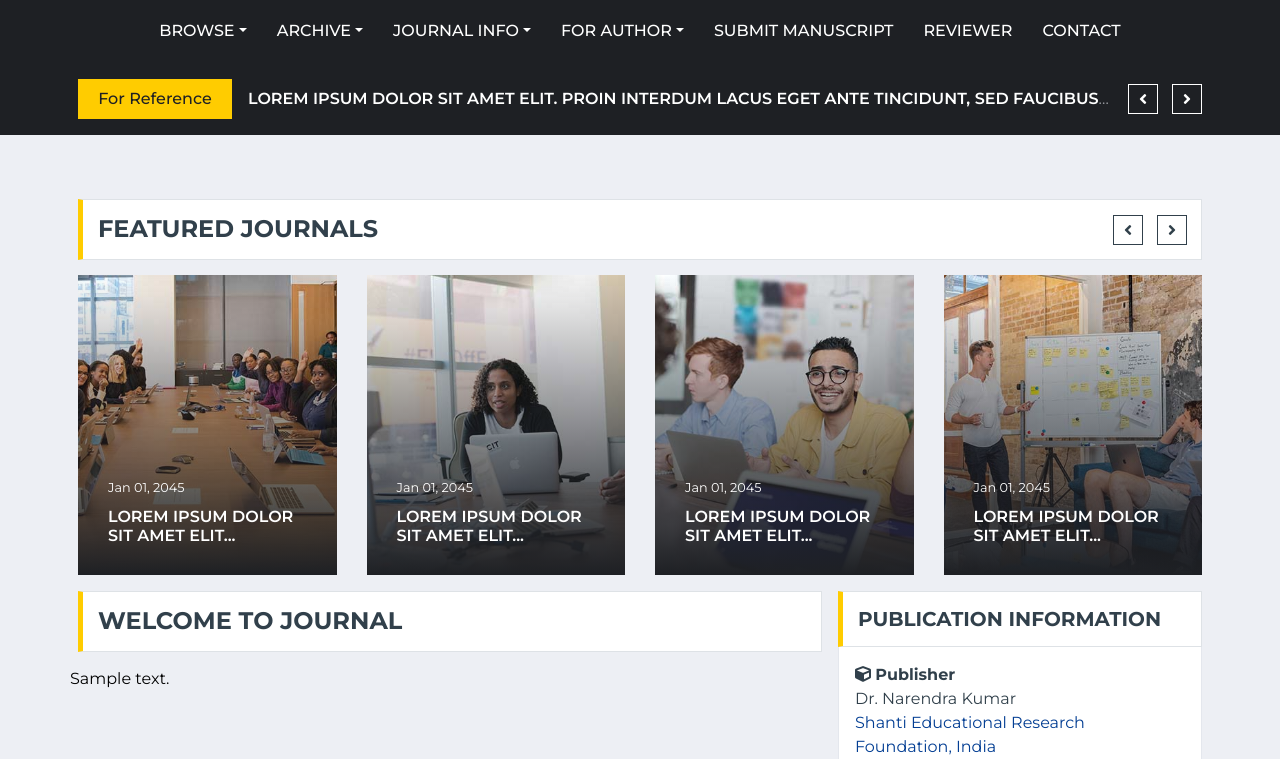
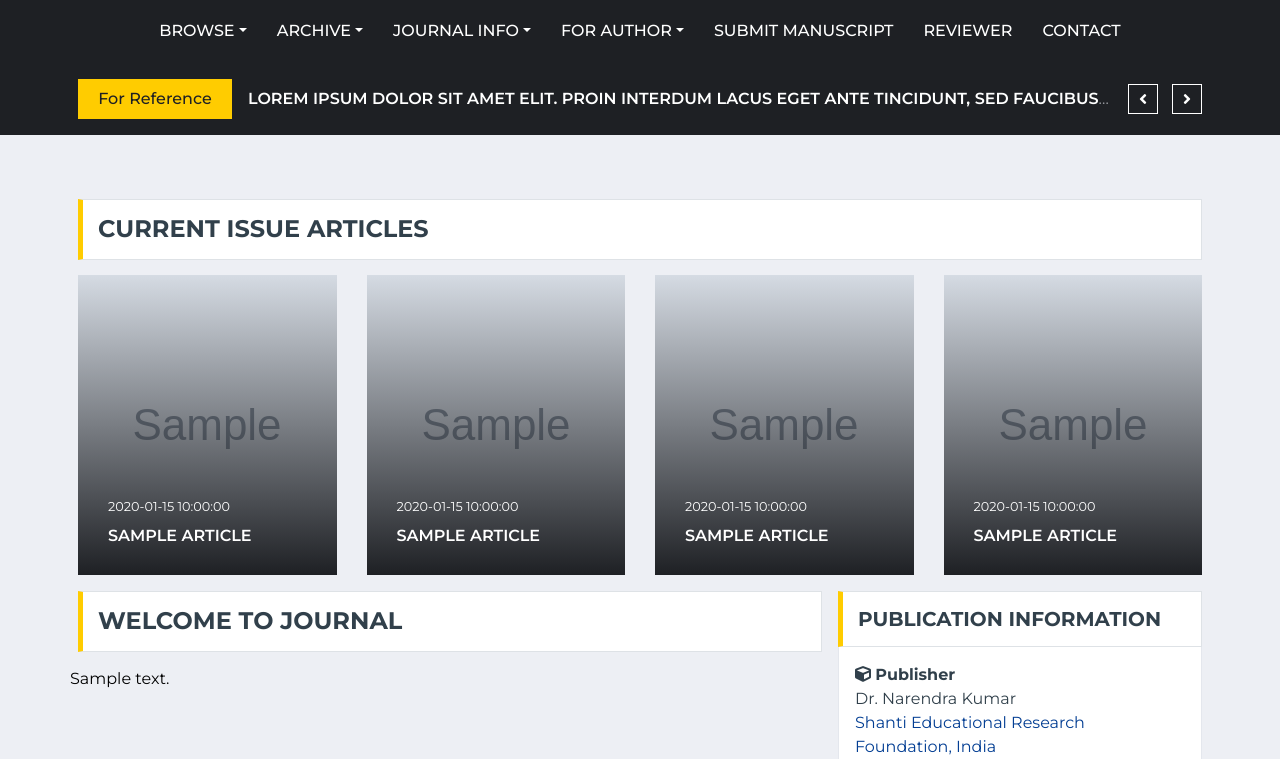
Before and after one commit to godstark82/abhi-journals, a Flask app: template templates/index.html in a window 1280 px wide. Shown: the part 140-899 px from the top of the page. Run offline with Flask 2, Linux system fonts and the light colour scheme; the template is opened without the code that fills it: most values are stand-ins (such as "Sample title", 1, 10 or a date in 2020); grey boxes marked "Sample" are stand-in pictures; parts of the project's set-up code (start-up, migrations or seed data) failed here and were passed over; some libraries are stand-ins or nearby versions.

Commit message:
added articles page and issue page nav

```diff
--- a/main.py
+++ b/main.py
@@ -14,8 +14,8 @@ from google.api_core.exceptions import InvalidArgument
 #! Flask app
 app = Flask(__name__)
 app.secret_key = 'journalwebx8949328001'
-app.config['SERVER_NAME'] = 'abhijournals.com'
-# app.config['SERVER_NAME'] = 'localhost:5000'
+# app.config['SERVER_NAME'] = 'abhijournals.com'
+app.config['SERVER_NAME'] = 'localhost:5000'
 
 db = get_db()
 
@@ -23,7 +23,7 @@ db = get_db()
 all_journals = journal_service.get_all_journals()
 journal: JournalModel = None
 
-def get_journal(all_journals: List[JournalModel], subdomain: str)-> Optional[JournalModel]:
+def get_journal(all_journals: List[JournalModel], subdomain: str = "main")-> Optional[JournalModel]:
     journal = None
     for journalItem in all_journals:
         if journalItem.domain == subdomain:
@@ -35,9 +35,6 @@ def get_journal(all_journals: List[JournalModel], subdomain: str)-> Optional[Jou
     journal_details = journal_service.get_journal(journal.id)
     return journal_details
 
-journal = get_journal(all_journals, "main")
-
-print(journal.to_dict())
 
 
 # Add a route for the root domain
@@ -63,9 +60,13 @@ def Home(subdomain):
     associate_editors_list = [member.name for member in all_editorial_board_members if member.role == EditorialRole.ASSOCIATE_EDITOR]
     chief_editor_names = [member.name for member in all_editorial_board_members if member.role == EditorialRole.CHIEF_EDITOR]
 
+    # Fetch articles from Firestore
+    articles = journal.get_all_artcles_of_active_issues()
+
     # Return the home page with the fetched content and editorial board data
     return render_template(
         Paths.INDEX,
+        articles=articles,
         content=content,
         editors=editors_list,
         chief_editor_name=chief_editor_names,
@@ -80,14 +81,14 @@ def Home(subdomain):
 @app.route(Routes.CURRENT_ISSUE, subdomain='<subdomain>')
 def currissue(subdomain):
     # Find the journal that matches the subdomain
-    journal = get_journal(all_journals, subdomain)
+    journal = get_journal(all_journals, subdomain = subdomain)
+    error_message = None
 
     # Fetch active volumes for the current journal
     active_volume_ids = [vol.id for vol in journal.get_all_active_volumes()]
 
     if not active_volume_ids:
         error_message = "No active volumes found for this journal"
-        return render_template(Paths.CURRENT_ISSUE, articles=[], error_message=error_message), 404
 
     # Fetch active issue IDs based on active volumes for the current journal
 
@@ -95,15 +96,13 @@ def currissue(subdomain):
 
     if not active_issue_ids:
         error_message = "No active issues found for this journal"
-        return render_template(Paths.CURRENT_ISSUE, articles=[], error_message=error_message), 404
 
     # Fetch articles from Firestore
     articles = journal.get_all_artcles_of_active_issues()
 
     # Extract titles from articles
 
-    return render_template(Paths.CURRENT_ISSUE, articles=articles, error_message=None, subdomain=subdomain)
-
+    return render_template(Paths.CURRENT_ISSUE, articles=articles, error_message=error_message, subdomain=subdomain)
 
 
 @app.route(Routes.BY_ISSUE, subdomain='<subdomain>')
@@ -112,13 +111,13 @@ def byissue(subdomain):
     journal = get_journal(all_journals, subdomain)
     if not journal.volumes:
         # If there are no volumes, return an empty list of issues
-        return render_template(Paths.BY_ISSUE, issues=[], error_message="No issues found for this journal.")
+        return render_template(Paths.BY_ISSUE, issues=[], error_message="No issues found for this journal.", subdomain=subdomain)
 
     try:
         issues = journal.get_all_issues()
         # Sort issues by issueNumber in descending order
         issues.sort(key=lambda x: x.issue_number, reverse=True)
-        return render_template(Paths.BY_ISSUE, issues=issues, error_message=None)
+        return render_template(Paths.BY_ISSUE, issues=issues, error_message=None, subdomain=subdomain)
 
     except InvalidArgument:
         # Handle the case where there are no issues
@@ -142,10 +141,18 @@ def archive(subdomain):
     # Pass all volumes to the template
     return render_template(Paths.ARCHIVE, journal=journal, error_message=error_message, subdomain=subdomain)
 
+@app.route(Routes.ISSUE_DETAILS + '/<issue_id>/articles/' , subdomain='<subdomain>')
+def issue_details(subdomain, issue_id):
+    journal = get_journal(all_journals, subdomain)
+    articles = journal.get_all_articles_of_issue(issue_id)
+    return render_template(Paths.ISSUE_DETAILS, articles=articles, subdomain=subdomain)
 
-@app.route(Routes.ARTICLE_DETAILS, subdomain='<subdomain>')
-def article_details(subdomain):
-    return render_template(Paths.ARTICLE_DETAILS, subdomain=subdomain)
+
+@app.route(Routes.ARTICLE_DETAILS + '/<article_id>', subdomain='<subdomain>')
+def article_details(subdomain, article_id):
+    journal = get_journal(all_journals, subdomain)
+    article = journal.get_article_by_id(article_id)
+    return render_template(Paths.ARTICLE_DETAILS, subdomain=subdomain, article=article)
 
 
 # New route to handle issues for a specific volume
--- a/paths.py
+++ b/paths.py
@@ -1,5 +1,6 @@
 class Paths:
     INDEX = 'index.html'
+    ISSUE_DETAILS = 'screens/browse/current_issue.html'
     CURRENT_ISSUE = 'screens/browse/current_issue.html'
     ARTICLE_DETAILS = 'screens/browse/article_details.html'
     BY_ISSUE = 'screens/browse/by_issue.html'
--- a/routes.py
+++ b/routes.py
@@ -1,7 +1,8 @@
 class Routes:
     HOME = "/"
+    ISSUE_DETAILS = "/issue_details"
     CURRENT_ISSUE = "/current_issue.html"
-    ARTICLE_DETAILS = "/article_details.html"
+    ARTICLE_DETAILS = "/article_details"
     BY_ISSUE = "/by_issue.html"
     ARCHIVE = "/archive_2024.html"
     VOLUME_ISSUES = "/issues.html"
--- a/templates/index.html
+++ b/templates/index.html
@@ -6,64 +6,22 @@
 <div class="container-fluid pt-5 mb-3">
     <div class="container">
         <div class="section-title">
-            <h4 class="m-0 text-uppercase font-weight-bold">Featured Journals</h4>
+            <h4 class="m-0 text-uppercase font-weight-bold">Current Issue Articles</h4>
         </div>
         <div class="owl-carousel news-carousel carousel-item-4 position-relative">
+            {% for article in articles %}
             <div class="position-relative overflow-hidden" style="height: 300px;">
-                <img class="img-fluid h-100" src="{{ url_for('static', filename='img/news-700x435-1.jpg') }}"
+                <img class="img-fluid h-100" src="{{ article.image }}"
                     style="object-fit: cover;">
                 <div class="overlay">
                     <div class="mb-2">
-                        <a class="text-white" href=""><small>Jan 01, 2045</small></a>
+                        <a class="text-white" href="{{ url_for('article_details', subdomain=subdomain, article_id=article.id) }}"><small>{{ article.created_at }}</small></a>
                     </div>
-                    <a class="h6 m-0 text-white text-uppercase font-weight-semi-bold" href="">Lorem ipsum dolor sit amet
-                        elit...</a>
+                    <a class="h6 m-0 text-white text-uppercase font-weight-semi-bold" href="{{ url_for('article_details', subdomain=subdomain, article_id=article.id) }}">{{ article.title }}
+                        </a>
                 </div>
             </div>
-            <div class="position-relative overflow-hidden" style="height: 300px;">
-                <img class="img-fluid h-100" src="{{ url_for('static', filename='img/news-700x435-2.jpg') }}"
-                    style="object-fit: cover;">
-                <div class="overlay">
-                    <div class="mb-2">
-                        <a class="text-white" href=""><small>Jan 01, 2045</small></a>
-                    </div>
-                    <a class="h6 m-0 text-white text-uppercase font-weight-semi-bold" href="">Lorem ipsum dolor sit amet
-                        elit...</a>
-                </div>
-            </div>
-            <div class="position-relative overflow-hidden" style="height: 300px;">
-                <img class="img-fluid h-100" src="{{ url_for('static', filename='img/news-700x435-3.jpg') }}"
-                    style="object-fit: cover;">
-                <div class="overlay">
-                    <div class="mb-2">
-                        <a class="text-white" href=""><small>Jan 01, 2045</small></a>
-                    </div>
-                    <a class="h6 m-0 text-white text-uppercase font-weight-semi-bold" href="">Lorem ipsum dolor sit amet
-                        elit...</a>
-                </div>
-            </div>
-            <div class="position-relative overflow-hidden" style="height: 300px;">
-                <img class="img-fluid h-100" src="{{ url_for('static', filename='img/news-700x435-4.jpg') }}"
-                    style="object-fit: cover;">
-                <div class="overlay">
-                    <div class="mb-2">
-                        <a class="text-white" href=""><small>Jan 01, 2045</small></a>
-                    </div>
-                    <a class="h6 m-0 text-white text-uppercase font-weight-semi-bold" href="">Lorem ipsum dolor sit amet
-                        elit...</a>
-                </div>
-            </div>
-            <div class="position-relative overflow-hidden" style="height: 300px;">
-                <img class="img-fluid h-100" src="{{ url_for('static', filename='img/news-700x435-5.jpg') }}"
-                    style="object-fit: cover;">
-                <div class="overlay">
-                    <div class="mb-2">
-                        <a class="text-white" href=""><small>Jan 01, 2045</small></a>
-                    </div>
-                    <a class="h6 m-0 text-white text-uppercase font-weight-semi-bold" href="">Lorem ipsum dolor sit amet
-                        elit...</a>
-                </div>
-            </div>
+            {% endfor %}
         </div>
     </div>
 </div>
@@ -119,11 +77,12 @@
                             <b>Chief Editor</b> <br>
                             {% if chief_editor_name %}
                             {% for chief in chief_editor_name %}
-                            <a href="/editorial_board.html" style="color: #033e93;text-decoration: none;">{{ chief }}</a> <br>
+                            <a href="/editorial_board.html" style="color: #033e93;text-decoration: none;">{{ chief
+                                }}</a> <br>
                             {% endfor %}
                             {% else %}
-                                <p>No Chief Editor found.</p>
-                            {% endif %}
+                        <p>No Chief Editor found.</p>
+                        {% endif %}
                         </p>
 
                         <p style="color: #31404B">
@@ -131,12 +90,12 @@
                             <b> Associate Editors</b> <br>
                             {% if associate_editors %}
                             {% for associate in associate_editors %}
-                            <a href="/editorial_board.html"
-                                style="color: #033e93;text-decoration: none;">{{ associate }}</a> <br>
+                            <a href="/editorial_board.html" style="color: #033e93;text-decoration: none;">{{ associate
+                                }}</a> <br>
                             {% endfor %}
                             {% else %}
-                            <p>No Associate Editors found.</p>
-                            {% endif %}
+                        <p>No Associate Editors found.</p>
+                        {% endif %}
                         </p>
 
                         <p style="color: #31404B">
@@ -144,7 +103,8 @@
                             <b>Editors</b> <br>
                             {% if editors %}
                             {% for editor in editors %}
-                            <a href="/editorial_board.html" style="color: #033e93;text-decoration: none;">{{ editor }}</a> <br>
+                            <a href="/editorial_board.html" style="color: #033e93;text-decoration: none;">{{ editor
+                                }}</a> <br>
                             {% endfor %}
                             {% else %}
                         <p>No Editors found.</p>
--- a/templates/screens/browse/by_issue.html
+++ b/templates/screens/browse/by_issue.html
@@ -54,6 +54,7 @@
     {% if issues %}
         {% for issue in issues %}
         <div class="issue">
+            <a href="{{ url_for('issue_details', subdomain=subdomain, issue_id=issue.id) }}">
             <div class="issue-title">
                 Issue {{ issue.issue_number }}: {{ issue.title }}
                 {% if not issue.is_active %}
@@ -62,6 +63,7 @@
                     <span class="issue-status active">(Active)</span>
                 {% endif %}
             </div>
+            </a>
         </div>
         {% endfor %}
     {% else %}
```
Also changed, not shown: models/journal_model.py (+17 -0 lines), templates/screens/archivee/issues.html (+6 -4 lines), templates/screens/browse/article_details.html (added, +44 -0 lines), templates/screens/browse/article_detials.html (deleted, +0 -21 lines), templates/screens/browse/current_issue.html (+8 -3 lines).
